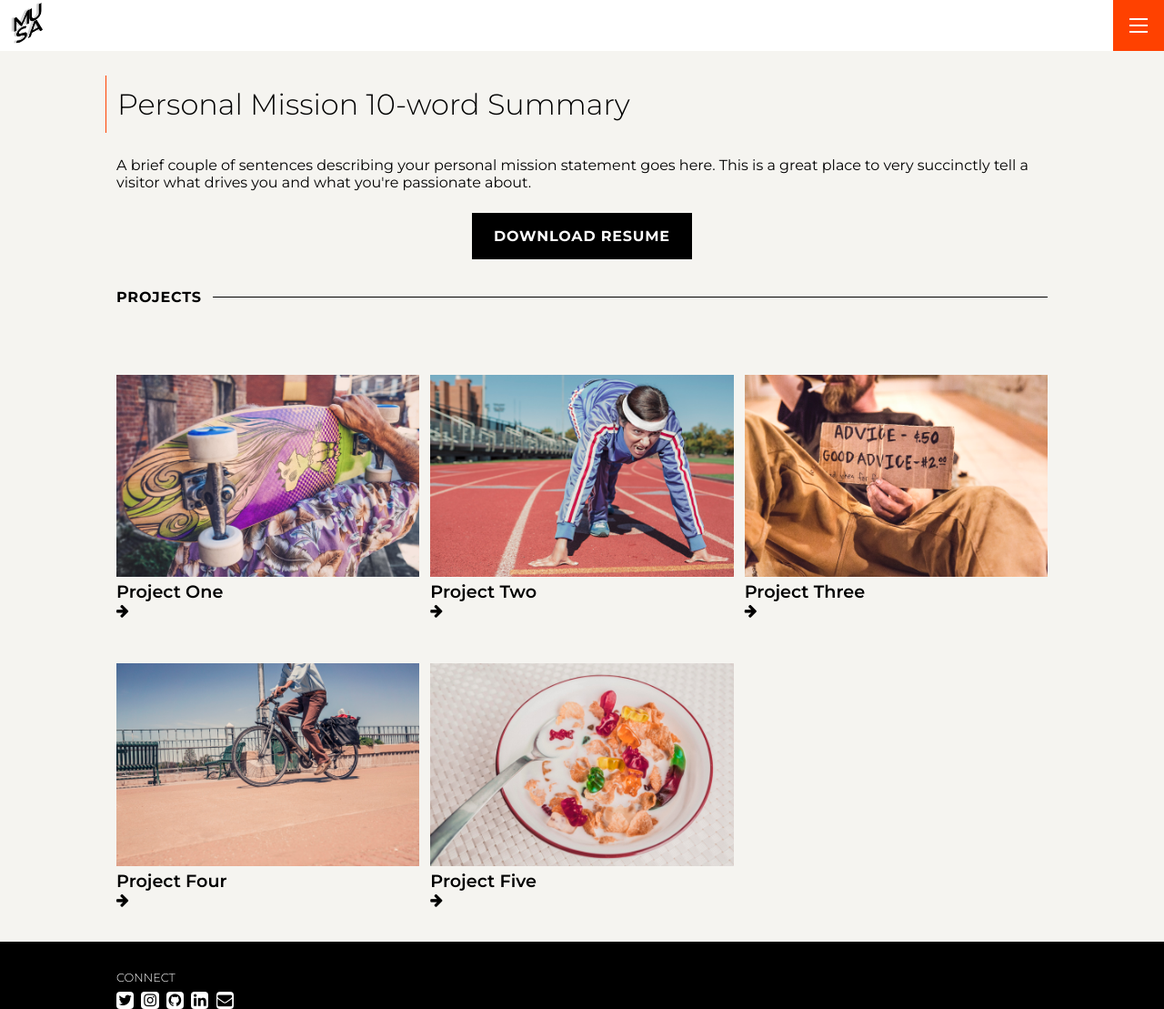
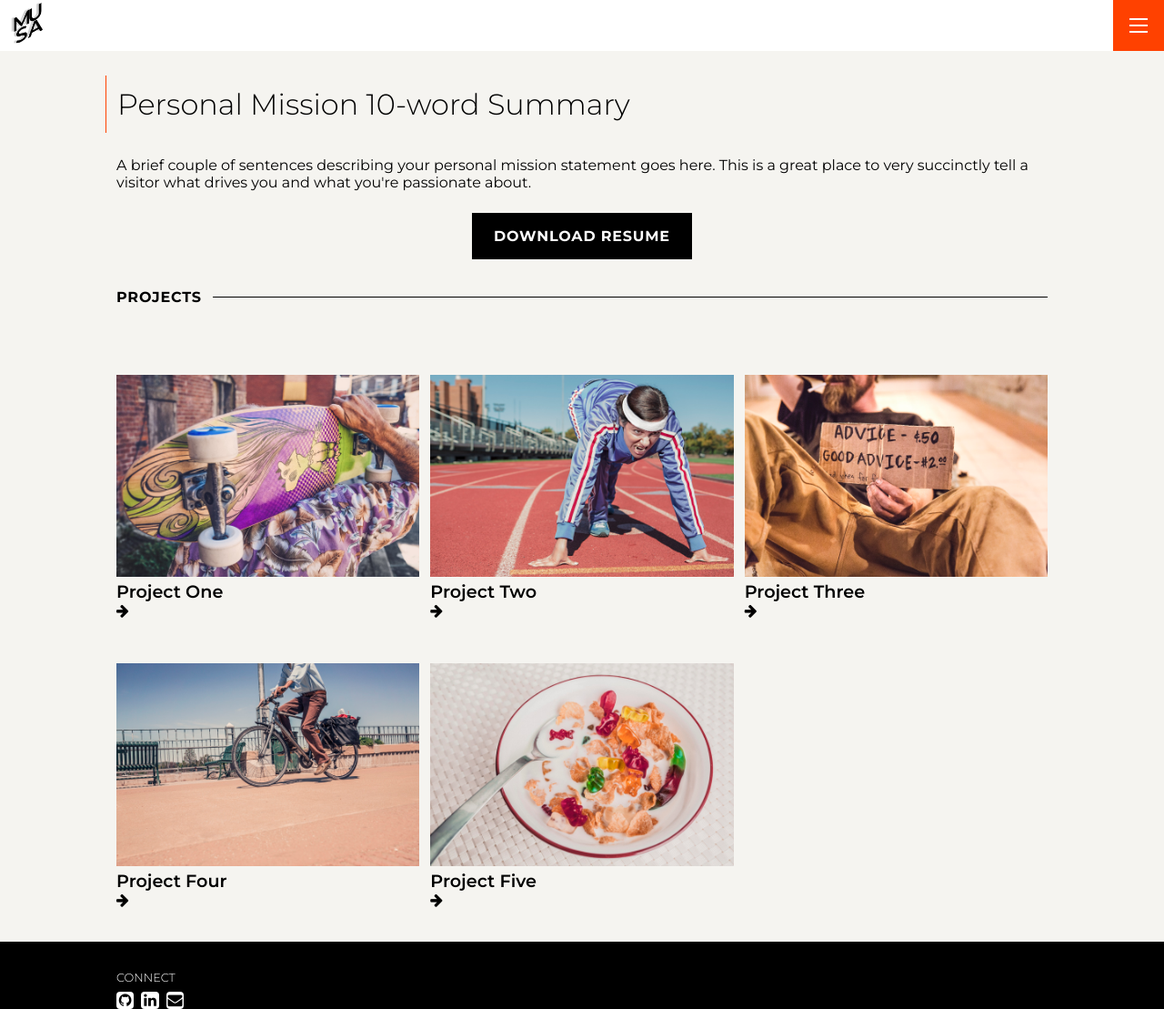
Before and after one commit to macytrout/Portfolio, a Jekyll site: the page built from index.md, in a window 1280 px wide and 1109 px high. Shown: the whole window at 91% size. Built offline with Jekyll 4.4.1, drawn with Linux system fonts in a browser that asks for light colours.

Commit message:
Update settings.yml
social media changes

```diff
--- a/_data/settings.yml
+++ b/_data/settings.yml
@@ -32,11 +32,9 @@ menu:
 
 social_label: Connect
 social:
-- {icon: 'twitter',   link: 'https://twitter.com/paululele'}
-- {icon: 'instagram', link: 'https://instagram.com/paululele'}
-- {icon: 'github',    link: 'https://github.com/lenpaul'}
+- {icon: 'github',    link: 'https://github.com/macytrout'}
 - {icon: 'linkedin',  link: 'https://www.linkedin.com/in/macytrout/'}
-- {icon: 'envelope',  link: 'mailto:mailto:l.nguyen.paul@gmail.com'}
+- {icon: 'envelope',  link: 'mailto:mailto:macyt@upenn.edu'}
 
 # social network icons available: 'twitter' / 'facebook' / 'github' / 'pinterest' 'google-plus' / 'linkedin' / 'youtube' / 'instagram' / 'dribbble' / 'behance' / 'soundcloud' / 'vine'
 
```
